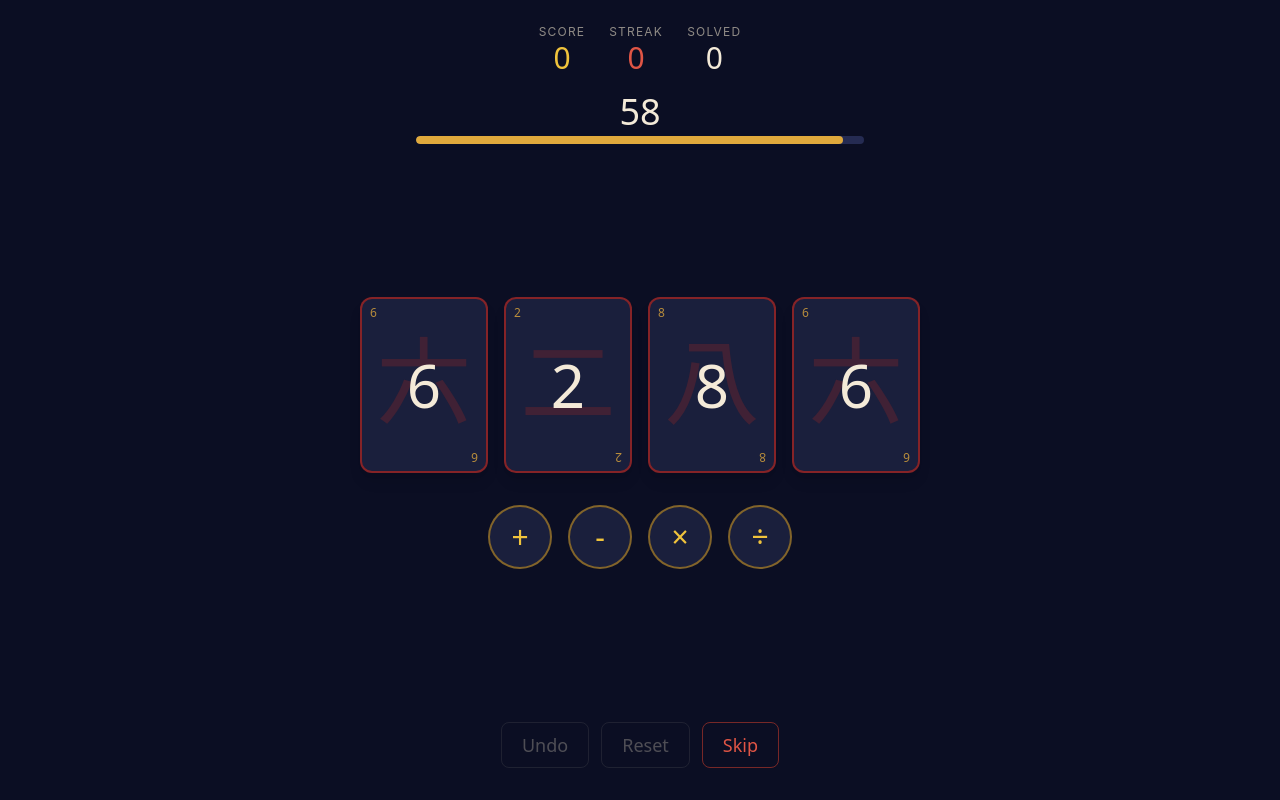
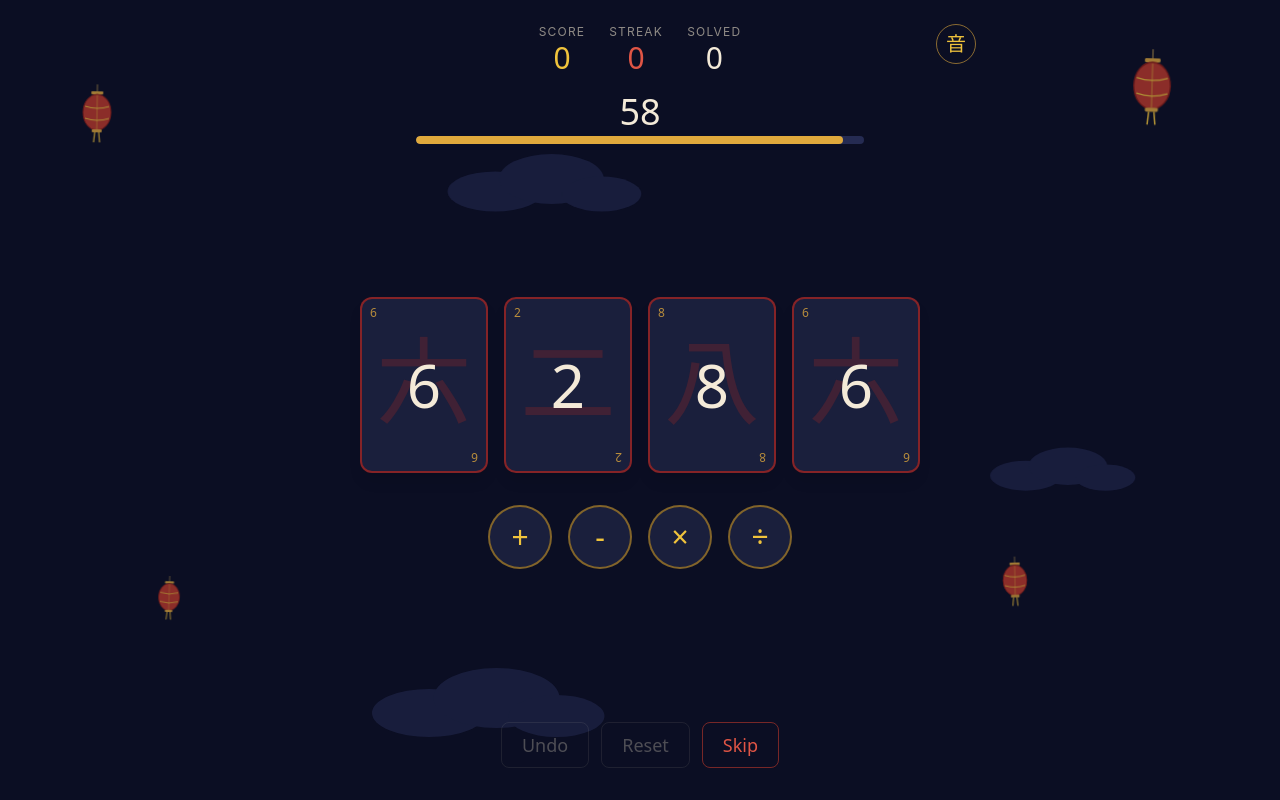
Before and after one commit to charlieaustinhui/solve24, a React (Vite) app: page / in a window 1280 px wide. Both pictures are taken after a click on the button "開始 · Start". Built offline with nearby package versions, Linux system fonts and the light colour scheme; a web font is replaced by a local one.

Commit message:
feat: wire sfx, combo celebrations, and mute toggle into the game

```diff
--- a/src/App.tsx
+++ b/src/App.tsx
@@ -1,6 +1,7 @@
 import { useState } from 'react'
 import StartScreen from './components/StartScreen'
 import GameBoard from './components/GameBoard'
+import Lanterns from './components/effects/Lanterns'
 
 type Phase = 'idle' | 'playing' | 'gameover'
 
@@ -13,15 +14,36 @@ function App() {
   const [phase, setPhase] = useState<Phase>('idle')
   const [result, setResult] = useState<Result>({ score: 0, hands: 0 })
 
-  if (phase === 'playing') {
   return (
-      <GameBoard
+    <>
+      <Lanterns />
+      <div className="relative">
+        <Screen
+          phase={phase}
+          result={result}
+          onStart={() => setPhase('playing')}
+          onMenu={() => setPhase('idle')}
           onGameOver={(score, hands) => {
             setResult({ score, hands })
             setPhase('gameover')
           }}
         />
+      </div>
+    </>
   )
+}
+
+interface ScreenProps {
+  phase: Phase
+  result: Result
+  onStart: () => void
+  onMenu: () => void
+  onGameOver: (score: number, hands: number) => void
+}
+
+function Screen({ phase, result, onStart, onMenu, onGameOver }: ScreenProps) {
+  if (phase === 'playing') {
+    return <GameBoard onGameOver={onGameOver} />
   }
 
   if (phase === 'gameover') {
@@ -40,14 +62,14 @@ function App() {
         <div className="flex gap-4">
           <button
             type="button"
-            onClick={() => setPhase('playing')}
+            onClick={onStart}
             className="rounded-xl border-2 border-gold-400 bg-lantern-600 px-8 py-3 font-brush text-2xl text-paper-100 transition-transform hover:scale-105"
           >
             再来 · Play again
           </button>
           <button
             type="button"
-            onClick={() => setPhase('idle')}
+            onClick={onMenu}
             className="rounded-xl border border-paper-200/30 px-8 py-3 font-arcade text-lg text-paper-200 transition-colors hover:border-paper-200/60"
           >
             Menu
@@ -57,7 +79,7 @@ function App() {
     )
   }
 
-  return <StartScreen onStart={() => setPhase('playing')} />
+  return <StartScreen onStart={onStart} />
 }
 
 export default App
--- a/src/components/GameBoard.tsx
+++ b/src/components/GameBoard.tsx
@@ -4,11 +4,14 @@ import { equals, format, rat } from '../lib/rational'
 import type { Op } from '../lib/solver'
 import { applyOp, solve, TARGET } from '../lib/solver'
 import { HANZI, dealHand } from '../lib/deck'
-import { ROUND_SECONDS, handScore } from '../lib/scoring'
+import type { ComboTier } from '../lib/scoring'
+import { ROUND_SECONDS, comboTier, handScore } from '../lib/scoring'
+import { isMuted, sfx, toggleMuted } from '../lib/audio'
 import Card from './Card'
 import OperatorBar from './OperatorBar'
 import Timer from './Timer'
 import ScoreHud from './ScoreHud'
+import Celebration from './effects/Celebration'
 
 interface CardState {
   id: number
@@ -20,6 +23,7 @@ interface CardState {
 interface SolveFlash {
   points: number
   streak: number
+  tier: ComboTier
   key: number
 }
 
@@ -43,6 +47,7 @@ export default function GameBoard({ onGameOver }: GameBoardProps) {
   const [timeLeft, setTimeLeft] = useState(ROUND_SECONDS)
   const [toast, setToast] = useState<string | null>(null)
   const [flash, setFlash] = useState<SolveFlash | null>(null)
+  const [muted, setMuted] = useState(isMuted)
   const handStart = useRef(Date.now())
   const endTime = useRef(Date.now() + ROUND_SECONDS * 1000)
   const over = useRef(false)
@@ -53,13 +58,21 @@ export default function GameBoard({ onGameOver }: GameBoardProps) {
   scoreRef.current = score
   handsRef.current = hands
 
+  const lastTick = useRef(ROUND_SECONDS)
+
   useEffect(() => {
     const tick = setInterval(() => {
       const left = Math.max(0, (endTime.current - Date.now()) / 1000)
       setTimeLeft(left)
+      const whole = Math.ceil(left)
+      if (whole <= 10 && whole > 0 && whole !== lastTick.current) {
+        lastTick.current = whole
+        sfx.tick()
+      }
       if (left <= 0 && !over.current) {
         over.current = true
         clearInterval(tick)
+        sfx.gameOver()
         onGameOver(scoreRef.current, handsRef.current)
       }
     }, 200)
@@ -75,7 +88,7 @@ export default function GameBoard({ onGameOver }: GameBoardProps) {
 
   useEffect(() => {
     if (flash === null) return
-    const t = setTimeout(() => setFlash(null), 1500)
+    const t = setTimeout(() => setFlash(null), 2200)
     return () => clearTimeout(t)
   }, [flash])
 
@@ -93,10 +106,15 @@ export default function GameBoard({ onGameOver }: GameBoardProps) {
     const seconds = (Date.now() - handStart.current) / 1000
     const newStreak = streak + 1
     const points = handScore(seconds, newStreak)
+    const tier = comboTier(newStreak)
     setScore((s) => s + points)
     setStreak(newStreak)
     setHands((h) => h + 1)
-    setFlash({ points, streak: newStreak, key: Date.now() })
+    setFlash({ points, streak: newStreak, tier, key: Date.now() })
+    sfx.solve()
+    if (tier === 'samurai') sfx.slash()
+    if (tier === 'emperor') sfx.fanfare()
+    if (tier === 'dragon') sfx.dragon()
     dealNext()
   }
 
@@ -106,6 +124,7 @@ export default function GameBoard({ onGameOver }: GameBoardProps) {
     const value = applyOp(chosenOp, a.value, b.value)
     if (value === null) {
       setToast('Cannot divide by zero!')
+      sfx.error()
       setOp(null)
       return
     }
@@ -117,6 +136,9 @@ export default function GameBoard({ onGameOver }: GameBoardProps) {
         return
       }
       setToast(`That makes ${format(value)}, not 24 — undo and try again`)
+      sfx.error()
+    } else {
+      sfx.merge()
     }
     setHistory((h) => [...h, cards])
     setCards(next)
@@ -125,6 +147,7 @@ export default function GameBoard({ onGameOver }: GameBoardProps) {
   }
 
   function handleCardClick(id: number) {
+    sfx.tap()
     if (selectedId === null) {
       setSelectedId(id)
     } else if (selectedId === id) {
@@ -161,10 +184,26 @@ export default function GameBoard({ onGameOver }: GameBoardProps) {
   }
 
   return (
-    <div className="relative flex min-h-screen flex-col items-center justify-between gap-6 px-4 py-6">
-      <header className="flex w-full max-w-2xl flex-col items-center gap-4">
+    <div
+      className={`relative flex min-h-screen flex-col items-center justify-between gap-6 px-4 py-6 ${
+        flash?.tier === 'dragon' ? 'anim-shake' : ''
+      }`}
+    >
+      <header className="relative flex w-full max-w-2xl flex-col items-center gap-4">
         <ScoreHud score={score} streak={streak} hands={hands} />
         <Timer timeLeft={timeLeft} />
+        <button
+          type="button"
+          onClick={() => setMuted(toggleMuted())}
+          aria-label={muted ? 'Unmute sounds' : 'Mute sounds'}
+          className={`absolute top-0 right-0 flex h-10 w-10 items-center justify-center rounded-full border font-brush text-xl transition-colors ${
+            muted
+              ? 'border-paper-200/20 text-paper-200/40'
+              : 'border-gold-500/60 text-gold-400'
+          }`}
+        >
+          {muted ? '静' : '音'}
+        </button>
       </header>
 
       <main className="flex flex-col items-center gap-8">
@@ -179,7 +218,13 @@ export default function GameBoard({ onGameOver }: GameBoardProps) {
             />
           ))}
         </div>
-        <OperatorBar selected={op} onSelect={(o) => setOp(op === o ? null : o)} />
+        <OperatorBar
+          selected={op}
+          onSelect={(o) => {
+            sfx.tap()
+            setOp(op === o ? null : o)
+          }}
+        />
       </main>
 
       <footer className="flex items-center gap-3 pb-2">
@@ -214,14 +259,7 @@ export default function GameBoard({ onGameOver }: GameBoardProps) {
         </div>
       )}
 
-      {flash && (
-        <div
-          key={flash.key}
-          className="pointer-events-none absolute inset-0 flex items-center justify-center"
-        >
-          <span className="font-brush text-7xl text-gold-400">+{flash.points}</span>
-        </div>
-      )}
+      {flash && <Celebration key={flash.key} points={flash.points} tier={flash.tier} />}
     </div>
   )
 }
```
Lines whose indentation alone changed are shown as unchanged.
